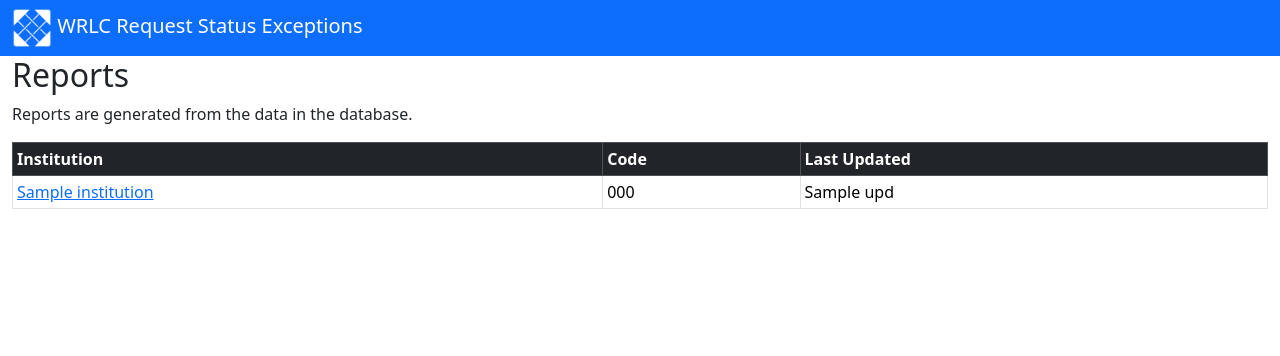
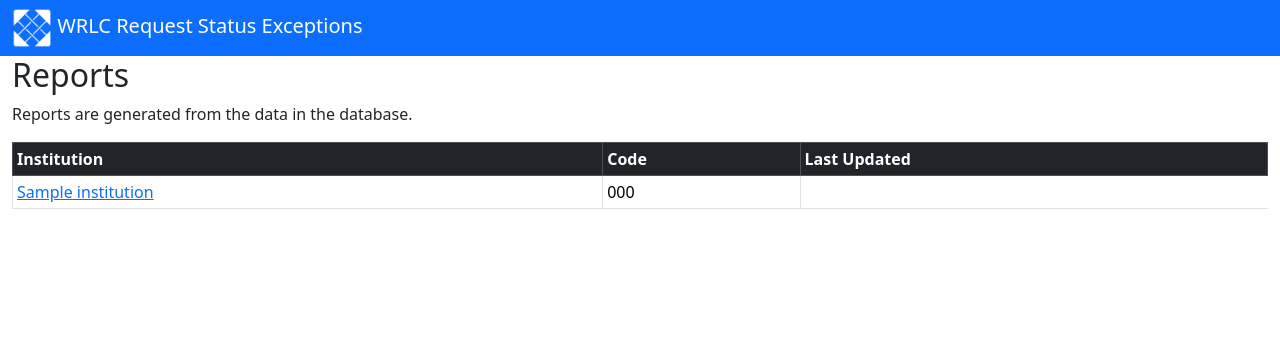
Before and after one commit to WRLC/enhancedExceptions, a Flask app: template templates/reports.html in a window 1280 px wide. Shown: the top 356 px of the page. Run offline with Flask 3, Linux system fonts and the light colour scheme; tables that the repository leaves empty hold one stand-in row (values such as "Sample post"); the template is opened without the code that fills it: values that come from a table or form of the project are taken from there, most other values are stand-ins (such as "Sample title", 1, 10 or a date in 2020).

Commit message:
last updated reporting

```diff
--- a/templates/reports.html
+++ b/templates/reports.html
@@ -17,9 +17,6 @@
                     <tr>
                         <td><a href="{{ url_for('report', code=institution.code) }}">{{ institution.name }}</a></td>
                         <td>{{ institution.code }}</td>
-                        {% for upd in updates %}
-                            <td>{{ upd }}</td>
-                        {% endfor %}
                     </tr>
                 {% endfor %}
             </tbody>
```
